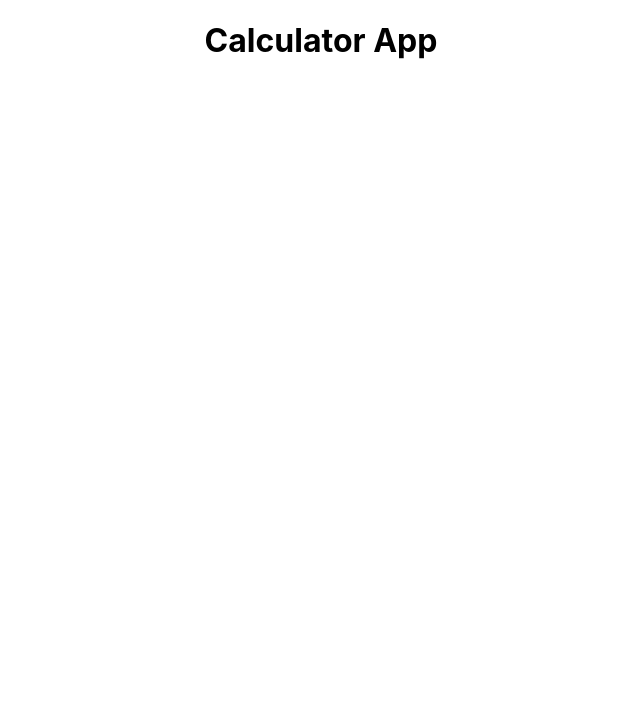
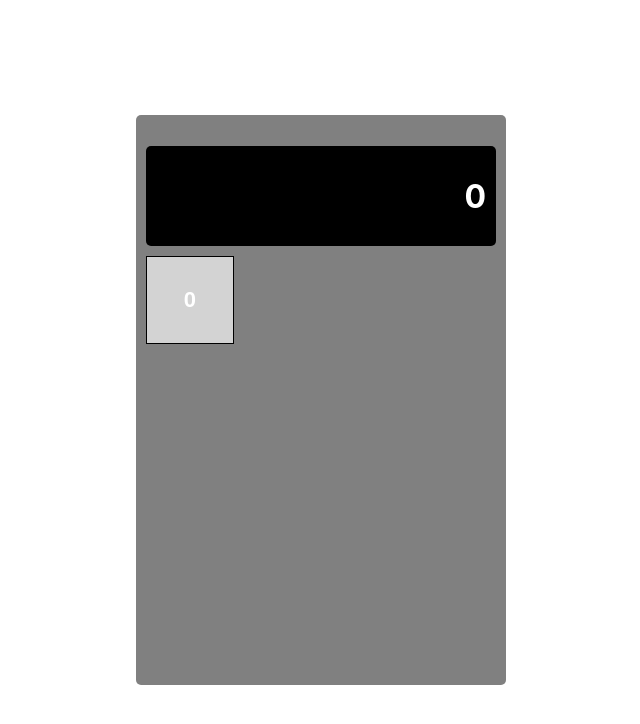
Before and after one commit to emilyaikens/React-Calculator, a React (Create React App) app in the folder calculator/: page / in a window 1280 px wide. Shown: the top 724 px of the page, without its empty margins (319-959 px from the left). Built offline with nearby package versions, Linux system fonts and the light colour scheme.

Commit message:
import all components to app.js and basic structure is there

```diff
--- a/calculator/src/App.js
+++ b/calculator/src/App.js
@@ -1,11 +1,21 @@
 import logo from './logo.svg';
 import './App.css';
+import Body from "./Body";
+import Display from "./Display";
+import ButtonContainer from "./ButtonContainer";
+import Button from "./Button";
 
 function App() {
 
   return (
     <div className="App">
-      <h1>Calculator App</h1>
+      <Body>
+        <Display value="0" />
+        <ButtonContainer>
+          <Button className="" value="0"
+              onClick={() => {console.log("button clicked")}}/>
+        </ButtonContainer>
+      </Body>
     </div>
   );
 }
--- a/calculator/src/index.css
+++ b/calculator/src/index.css
@@ -5,6 +5,10 @@ body {
     sans-serif;
   -webkit-font-smoothing: antialiased;
   -moz-osx-font-smoothing: grayscale;
+  height: 100vh;
+  display: flex;
+  align-items: center;
+  justify-content: center;
 }
 
 code {
```
